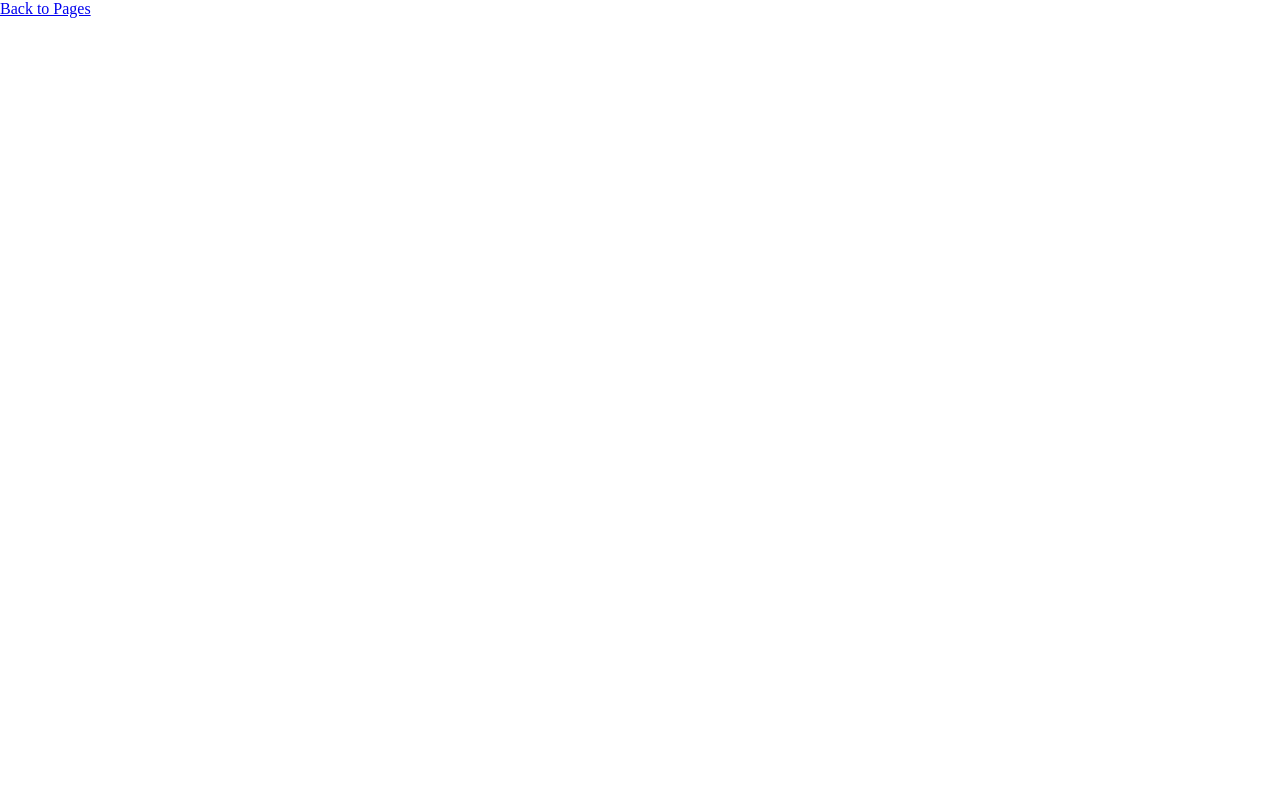
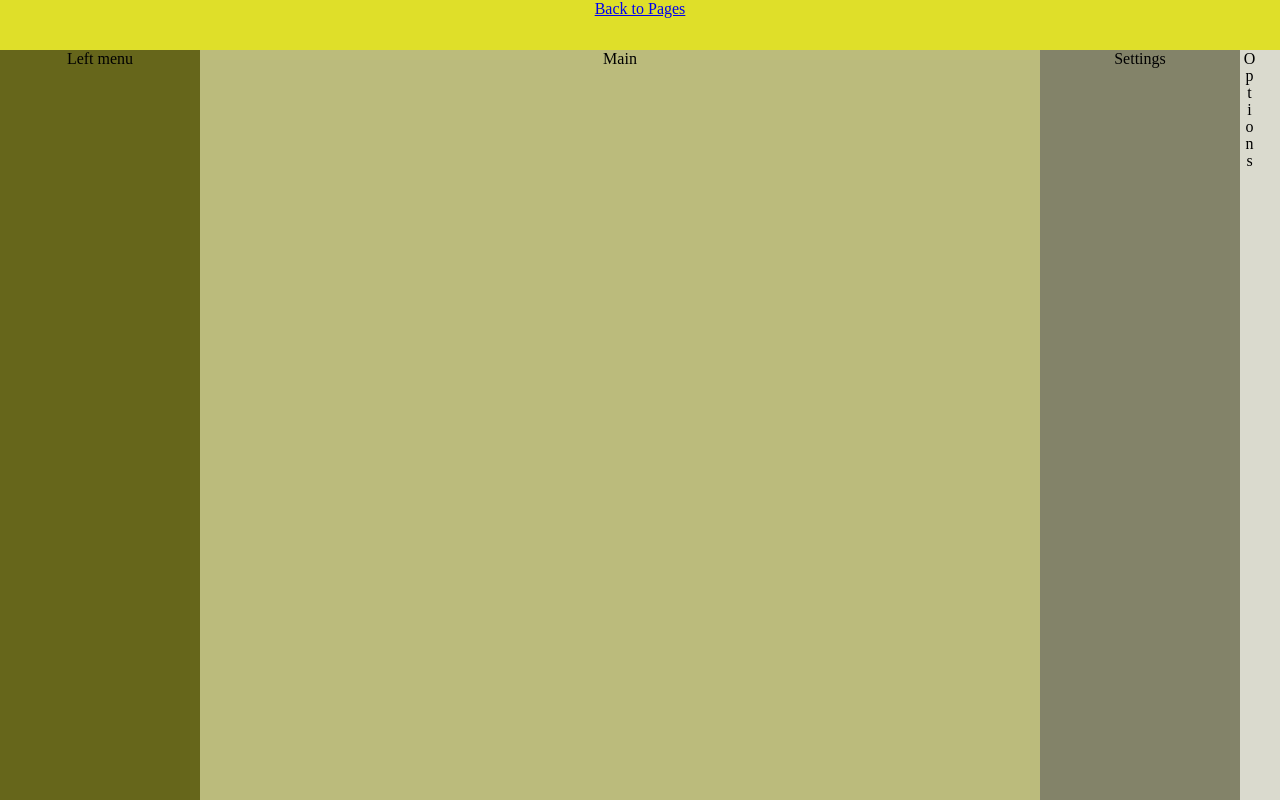
Before and after one commit to vzaboraite/boolean-uk-html-popular-page-layouts, a plain HTML site: page page-layouts/gmail.html in a window 1280 px wide. Drawn offline with Linux system fonts and the light colour scheme.

Commit message:
Add high-level layout blocks of gmail page.

```diff
--- a/page-layouts/gmail.html
+++ b/page-layouts/gmail.html
@@ -8,6 +8,12 @@
     <link rel="stylesheet" href="/styles/style-gmail.css" />
   </head>
   <body>
-    <a href="/index.html">Back to Pages</a>
+    <div class="main-container">
+      <header class="header"><a href="/index.html">Back to Pages</a></header>
+      <aside class="left-menu">Left menu</aside>
+      <main class="main">Main</main>
+      <aside class="settings">Settings</aside>
+      <aside class="options">Options</aside>
+    </div>
   </body>
 </html>
--- a/styles/style-gmail.css
+++ b/styles/style-gmail.css
@@ -3,3 +3,44 @@
   padding: 0;
   box-sizing: border-box;
 }
+
+.main-container {
+  min-height: 100vh;
+
+  text-align: center;
+
+  display: grid;
+  grid-template:
+    "header header header header" 50px
+    "left-menu main settings options" 1fr /
+    200px 1fr 200px 40px;
+}
+
+.header {
+  grid-area: header;
+  background-color: rgb(223, 223, 41);
+}
+
+.left-menu {
+  grid-area: left-menu;
+  background-color: rgb(102, 102, 27);
+}
+
+.main {
+  grid-area: main;
+  background-color: rgb(187, 187, 124);
+}
+
+.settings {
+  grid-area: settings;
+  background-color: rgb(131, 131, 105);
+}
+
+.options {
+  grid-area: options;
+  background-color: rgb(218, 218, 206);
+
+  writing-mode: vertical-lr;
+  text-orientation: upright;
+  text-align: start;
+}
```
